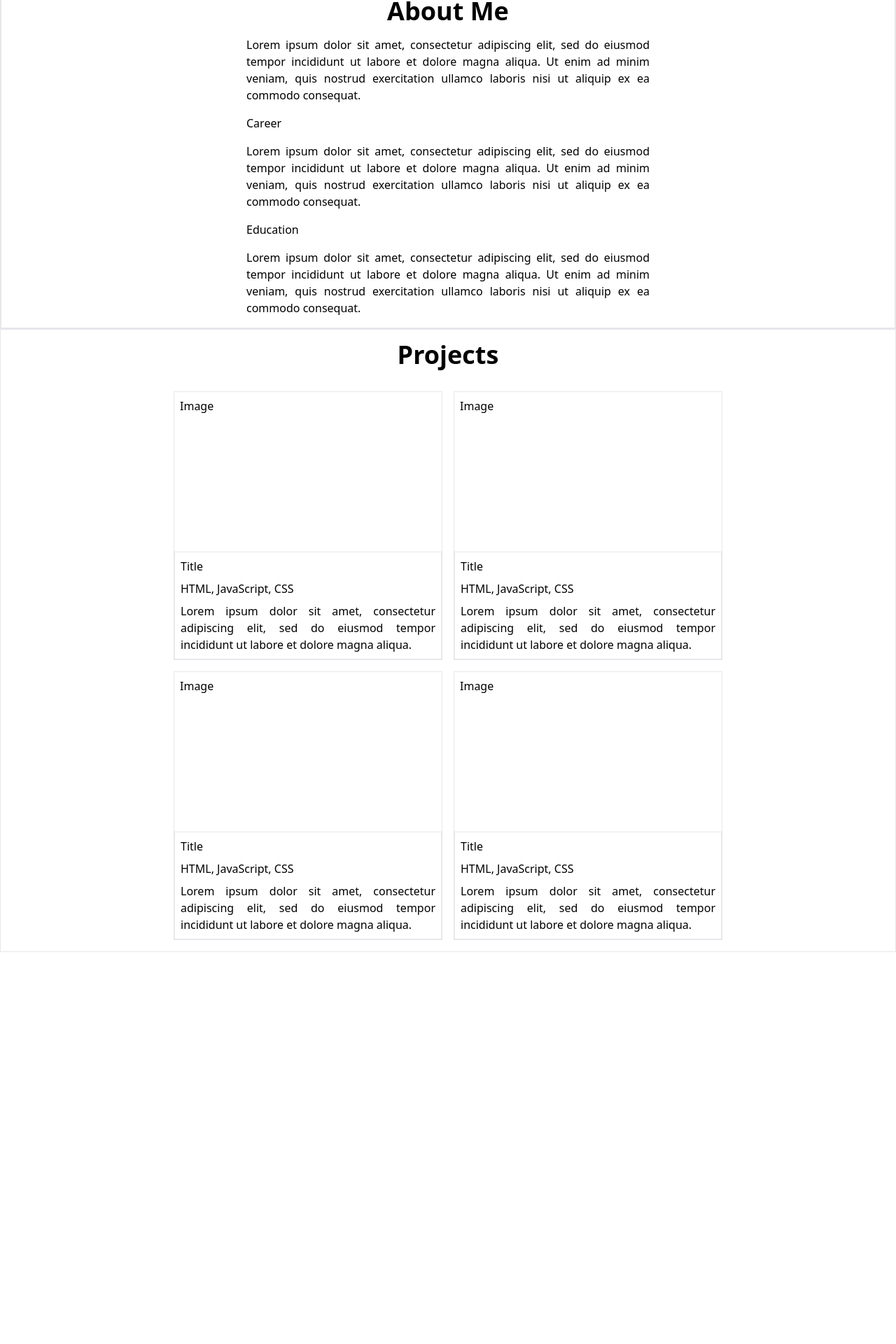
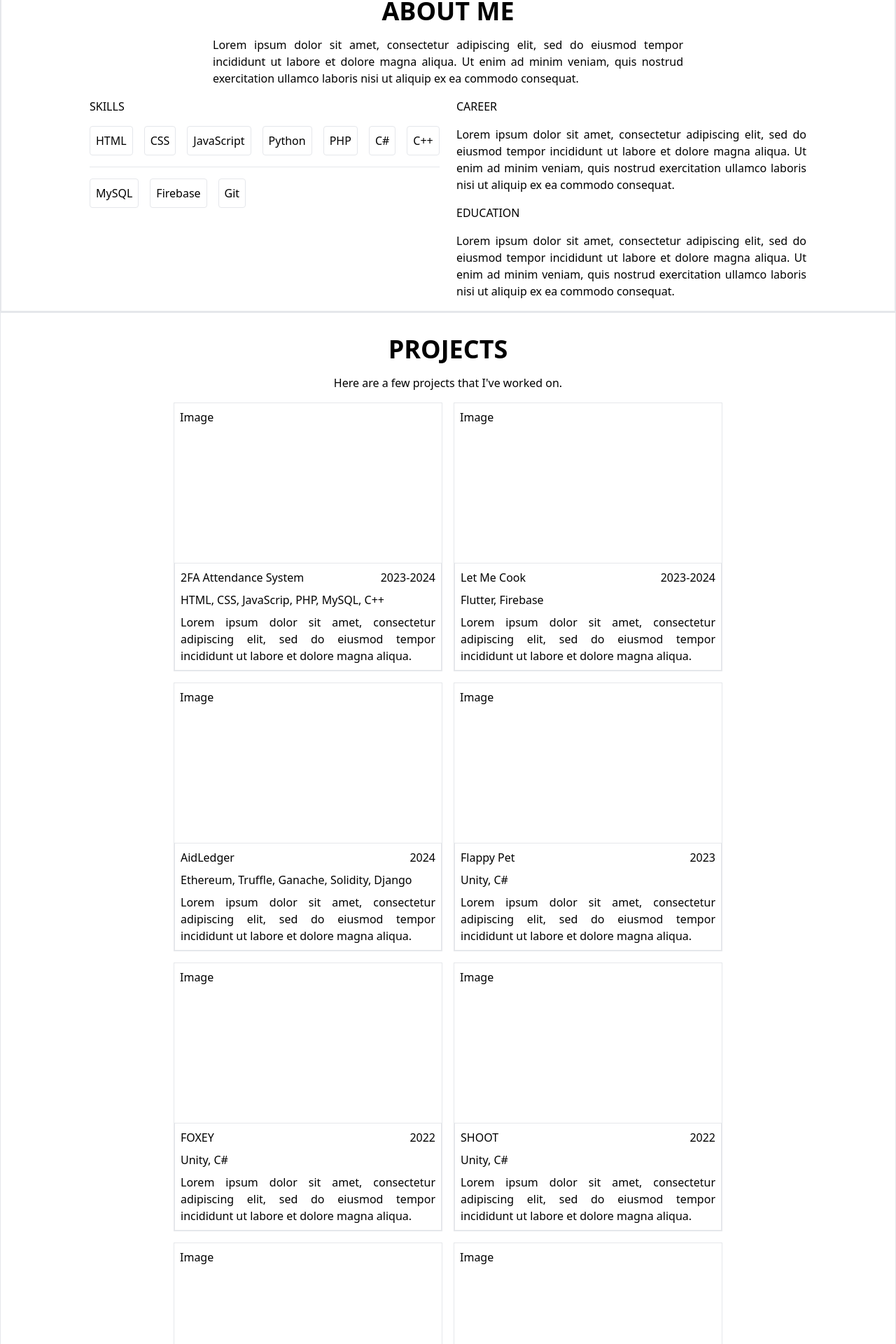
Before and after one commit to mccedddy/portfolio, a React (Create React App) app: page / in a window 1280 px wide. Shown: the part 838-2758 px from the top of the page at 70% size. Before the commit the page ends 2198 px from the top, so only its background shows below. Built offline with nearby package versions, Linux system fonts and the light colour scheme.

Commit message:
fixed about layout and project tile

```diff
--- a/src/App.js
+++ b/src/App.js
@@ -3,6 +3,7 @@ import Navbar from "./components/Navbar";
 import Home from "./components/Home";
 import About from "./components/About";
 import Projects from "./components/Projects";
+import Footer from "./components/Footer";
 
 function App() {
   return (
@@ -14,6 +15,7 @@ function App() {
       <div className="flex-grow">
         <About />
         <Projects />
+        <Footer />
       </div>
     </>
   );
--- a/src/components/About.js
+++ b/src/components/About.js
@@ -1,30 +1,50 @@
 import React from "react";
+import SkillTile from "./SkillTile";
 
 function About() {
   return (
-    <div className="w-full h-5/6 flex flex-col justify-center items-center p-4 border-2">
-      <h1 className="text-4xl font-bold m-4">About Me</h1>
-      <div className="max-w-xl flex flex-col gap-4">
+    <div className="w-full flex flex-col justify-center items-center p-4 border-2">
+      <h1 className="text-4xl font-bold m-4">ABOUT ME</h1>
+      <h1 className="max-w-2xl text-justify">
+        Lorem ipsum dolor sit amet, consectetur adipiscing elit, sed do eiusmod
+        tempor incididunt ut labore et dolore magna aliqua. Ut enim ad minim
+        veniam, quis nostrud exercitation ullamco laboris nisi ut aliquip ex ea
+        commodo consequat.
+      </h1>
+      <div className="max-w-5xl grid grid-cols-1 md:grid-cols-2 gap-6 mt-4">
+        <div className="flex flex-col gap-4">
+          <h1 className="text-justify">SKILLS</h1>
+          <div className="flex gap-4 flex-wrap border-b pb-4">
+            <SkillTile text="HTML" />
+            <SkillTile text="CSS" />
+            <SkillTile text="JavaScript" />
+            <SkillTile text="Python" />
+            <SkillTile text="PHP" />
+            <SkillTile text="C#" />
+            <SkillTile text="C++" />
+          </div>
+          <div className="flex gap-4">
+            <SkillTile text="MySQL" />
+            <SkillTile text="Firebase" />
+            <SkillTile text="Git" />
+          </div>
+        </div>
+        <div className="flex flex-col gap-4">
+          <h1 className="text-justify">CAREER</h1>
           <h1 className="text-justify">
             Lorem ipsum dolor sit amet, consectetur adipiscing elit, sed do
-          eiusmod tempor incididunt ut labore et dolore magna aliqua. Ut enim ad
-          minim veniam, quis nostrud exercitation ullamco laboris nisi ut
+            eiusmod tempor incididunt ut labore et dolore magna aliqua. Ut enim
+            ad minim veniam, quis nostrud exercitation ullamco laboris nisi ut
             aliquip ex ea commodo consequat.
           </h1>
-        <h1>Career</h1>
+          <h1 className="text-justify">EDUCATION</h1>
           <h1 className="text-justify">
             Lorem ipsum dolor sit amet, consectetur adipiscing elit, sed do
-          eiusmod tempor incididunt ut labore et dolore magna aliqua. Ut enim ad
-          minim veniam, quis nostrud exercitation ullamco laboris nisi ut
+            eiusmod tempor incididunt ut labore et dolore magna aliqua. Ut enim
+            ad minim veniam, quis nostrud exercitation ullamco laboris nisi ut
             aliquip ex ea commodo consequat.
           </h1>
-        <h1>Education</h1>
-        <h1 className="text-justify">
-          Lorem ipsum dolor sit amet, consectetur adipiscing elit, sed do
-          eiusmod tempor incididunt ut labore et dolore magna aliqua. Ut enim ad
-          minim veniam, quis nostrud exercitation ullamco laboris nisi ut
-          aliquip ex ea commodo consequat.
-        </h1>
+        </div>
       </div>
     </div>
   );
--- /dev/null
+++ b/src/components/Footer.js
@@ -0,0 +1,29 @@
+import React from "react";
+
+function Footer() {
+  return (
+    <div className="w-full h-5/6 flex flex-col justify-center items-center p-4 border-2">
+      <h1 className="max-w-xl text-center">
+        This website is made by{" "}
+        <a className="font-bold" href="github.com/mccedddy">
+          Daniel John Cedric Macallan
+        </a>
+        . Built with{" "}
+        <a className="font-bold" href="https://react.dev/">
+          ReactJS
+        </a>{" "}
+        and{" "}
+        <a className="font-bold" href="https://tailwindcss.com/">
+          Tailwind CSS
+        </a>
+        , deployed with{" "}
+        <a className="font-bold" href="https://pages.github.com/">
+          GitHub Pages
+        </a>
+        .
+      </h1>
+    </div>
+  );
+}
+
+export default Footer;
--- a/src/components/Home.js
+++ b/src/components/Home.js
@@ -5,7 +5,7 @@ function Home() {
     <div className="flex flex-col justify-center items-center border p-4 flex-grow">
       <div>
         <h1 className="text-xl">Hi! I'm</h1>
-        <h1 className="text-4xl font-bold">Daniel John Cedric Macallan</h1>
+        <h1 className="text-4xl font-bold">DANIEL JOHN CEDRIC MACALLAN</h1>
         <h1 className="text-xl">Web Developer</h1>
       </div>
     </div>
--- a/src/components/ProjectTile.js
+++ b/src/components/ProjectTile.js
@@ -1,16 +1,16 @@
 import React from "react";
 
-function ProjectTile() {
+function ProjectTile({ image = "Image", title, date, tags, description }) {
   return (
-    <div className="max-w-96 h-96 flex flex-col border">
-      <div className="h-full p-2">Image</div>
+    <div className="max-w-96 min-w-64 h-96 flex flex-col border">
+      <div className="h-full p-2">{image}</div>
       <div className="flex flex-col gap-2 border p-2">
-        <h1>Title</h1>
-        <h1>HTML, JavaScript, CSS</h1>
-        <h1 className="text-justify">
-          Lorem ipsum dolor sit amet, consectetur adipiscing elit, sed do
-          eiusmod tempor incididunt ut labore et dolore magna aliqua.
-        </h1>
+        <div className="flex justify-between">
+          <h1>{title}</h1>
+          <h1>{date}</h1>
+        </div>
+        <h1>{tags}</h1>
+        <h1 className="text-justify">{description}</h1>
       </div>
     </div>
   );
--- a/src/components/Projects.js
+++ b/src/components/Projects.js
@@ -3,13 +3,66 @@ import ProjectTile from "./ProjectTile";
 
 function Projects() {
   return (
-    <div className="w-full h-5/6 flex flex-col justify-center items-center border">
-      <h1 className="text-4xl font-bold m-4">Projects</h1>
-      <div className="max-w-5xl grid grid-cols-1 md:grid-cols-2 gap-4 m-4">
-        <ProjectTile />
-        <ProjectTile />
-        <ProjectTile />
-        <ProjectTile />
+    <div className="w-full h-5/6 flex flex-col justify-center items-center p-4 border">
+      <h1 className="text-4xl font-bold m-4">PROJECTS</h1>
+      <h1 className="mb-4">Here are a few projects that I've worked on.</h1>
+      <div className="max-w-5xl grid grid-cols-1 md:grid-cols-2 gap-4">
+        <ProjectTile
+          title="2FA Attendance System"
+          date="2023-2024"
+          tags="HTML, CSS, JavaScrip, PHP, MySQL, C++"
+          description="Lorem ipsum dolor sit amet, consectetur adipiscing elit, sed do
+            eiusmod tempor incididunt ut labore et dolore magna aliqua."
+        />
+        <ProjectTile
+          title="Let Me Cook"
+          date="2023-2024"
+          tags="Flutter, Firebase"
+          description="Lorem ipsum dolor sit amet, consectetur adipiscing elit, sed do
+            eiusmod tempor incididunt ut labore et dolore magna aliqua."
+        />
+        <ProjectTile
+          title="AidLedger"
+          date="2024"
+          tags="Ethereum, Truffle, Ganache, Solidity, Django"
+          description="Lorem ipsum dolor sit amet, consectetur adipiscing elit, sed do
+            eiusmod tempor incididunt ut labore et dolore magna aliqua."
+        />
+        <ProjectTile
+          title="Flappy Pet"
+          date="2023"
+          tags="Unity, C#"
+          description="Lorem ipsum dolor sit amet, consectetur adipiscing elit, sed do
+            eiusmod tempor incididunt ut labore et dolore magna aliqua."
+        />
+        <ProjectTile
+          title="FOXEY"
+          date="2022"
+          tags="Unity, C#"
+          description="Lorem ipsum dolor sit amet, consectetur adipiscing elit, sed do
+            eiusmod tempor incididunt ut labore et dolore magna aliqua."
+        />
+        <ProjectTile
+          title="SHOOT"
+          date="2022"
+          tags="Unity, C#"
+          description="Lorem ipsum dolor sit amet, consectetur adipiscing elit, sed do
+            eiusmod tempor incididunt ut labore et dolore magna aliqua."
+        />
+        <ProjectTile
+          title="Correct Me"
+          date="2022"
+          tags="Unity, C#"
+          description="Lorem ipsum dolor sit amet, consectetur adipiscing elit, sed do
+            eiusmod tempor incididunt ut labore et dolore magna aliqua."
+        />
+        <ProjectTile
+          title="QuiZnake Escalade"
+          date="2022"
+          tags="Unity, C#"
+          description="Lorem ipsum dolor sit amet, consectetur adipiscing elit, sed do
+            eiusmod tempor incididunt ut labore et dolore magna aliqua."
+        />
       </div>
     </div>
   );
--- /dev/null
+++ b/src/components/SkillTile.js
@@ -0,0 +1,11 @@
+import React from "react";
+
+function SkillTile({ text }) {
+  return (
+    <div>
+      <h1 className="border rounded p-2">{text}</h1>
+    </div>
+  );
+}
+
+export default SkillTile;
```
Lines whose indentation alone changed are shown as unchanged.
